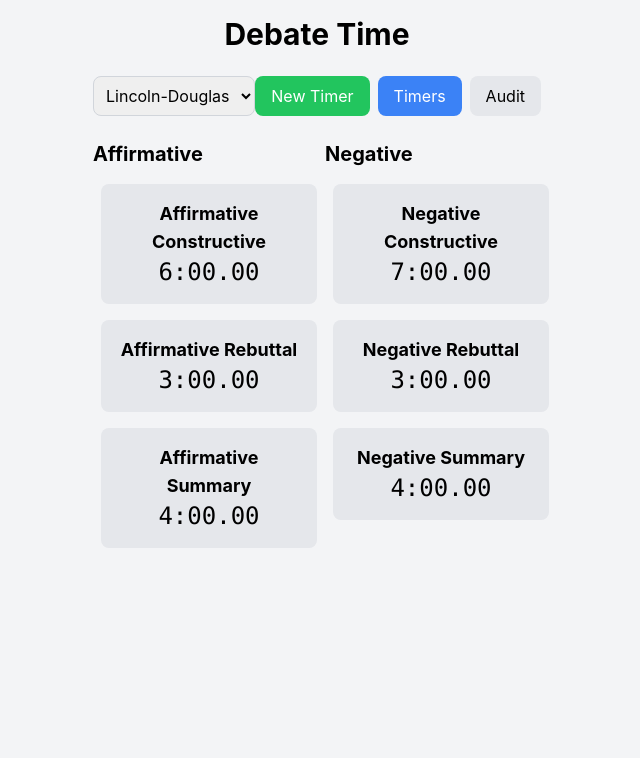
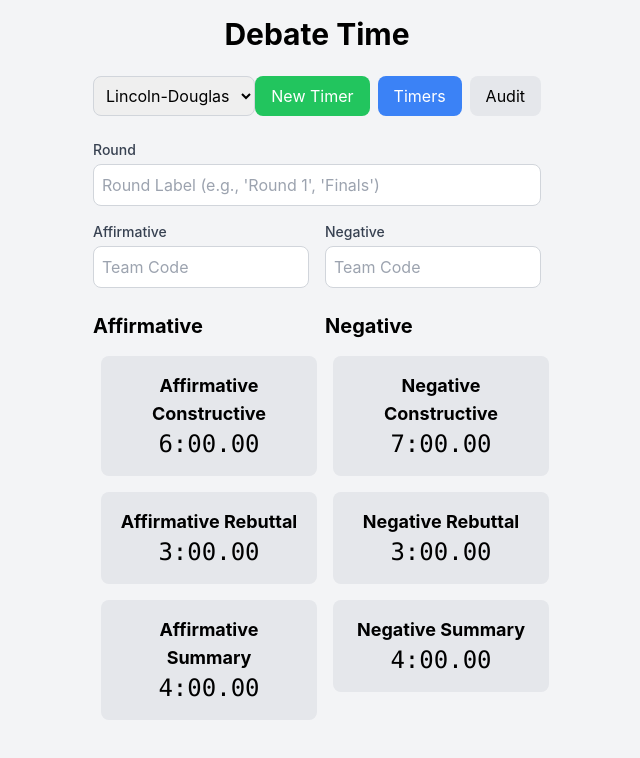
Before and after one commit to oculus42/debate-time, a React (Vite) app: page / in a window 1280 px wide. Shown: the top 758 px of the page, without its empty margins (323-963 px from the left). Built offline with nearby package versions, Linux system fonts and the light colour scheme.

Commit message:
feat: add codes and round

```diff
--- a/src/App.tsx
+++ b/src/App.tsx
@@ -12,6 +12,9 @@ function App() {
   const [events, setEvents] = useState<TimerEvent[]>([]);
   const [viewMode, setViewMode] = useState<ViewMode>('timers');
   const [resetTrigger, setResetTrigger] = useState(0);
+  const [affCode, setAffCode] = useState('');
+  const [negCode, setNegCode] = useState('');
+  const [roundLabel, setRoundLabel] = useState('');
 
   const handleTimerStart = (timerId: string) => {
     if (currentTimer) {
@@ -30,7 +33,10 @@ function App() {
       type: event.type,
       timerId,
       side: timerId.startsWith('aff') ? 'affirmative' : 'negative',
-      elapsedTime: event.elapsedTime
+      elapsedTime: event.elapsedTime,
+      affCode,
+      negCode,
+      roundLabel
     }]);
   };
 
@@ -91,6 +97,41 @@ function App() {
           </div>
         </div>
 
+        <div className="mb-6 space-y-4">
+          <div>
+            <label className="block text-sm font-medium text-gray-700 mb-1">Round</label>
+            <input
+              type="text"
+              value={roundLabel}
+              onChange={(e) => setRoundLabel(e.target.value)}
+              placeholder="Round Label (e.g., 'Round 1', 'Finals')"
+              className="w-full p-2 rounded-lg border border-gray-300"
+            />
+          </div>
+          <div className="flex gap-4">
+            <div className="flex-1">
+              <label className="block text-sm font-medium text-gray-700 mb-1">Affirmative</label>
+              <input
+                type="text"
+                value={affCode}
+                onChange={(e) => setAffCode(e.target.value)}
+                placeholder="Team Code"
+                className="w-full p-2 rounded-lg border border-gray-300"
+              />
+            </div>
+            <div className="flex-1">
+              <label className="block text-sm font-medium text-gray-700 mb-1">Negative</label>
+              <input
+                type="text"
+                value={negCode}
+                onChange={(e) => setNegCode(e.target.value)}
+                placeholder="Team Code"
+                className="w-full p-2 rounded-lg border border-gray-300"
+              />
+            </div>
+          </div>
+        </div>
+
         <div className={`${viewMode === 'timers' ? 'block' : 'hidden'}`}>
           <div className="grid grid-cols-2 gap-4">
             <div>
--- a/src/components/AuditHistory.tsx
+++ b/src/components/AuditHistory.tsx
@@ -25,8 +25,9 @@ export function AuditHistory({ events }: AuditHistoryProps) {
         {events.map((event, index) => (
           <div
             key={index}
-            className="flex items-center justify-between p-2 bg-gray-50 rounded"
+            className="flex flex-col p-2 bg-gray-50 rounded"
           >
+            <div className="flex items-center justify-between mb-1">
               <div className="flex items-center space-x-4">
                 <span className={`px-2 py-1 rounded text-sm ${
                   event.type === 'start' ? 'bg-green-100 text-green-800' : 'bg-red-100 text-red-800'
@@ -43,6 +44,12 @@ export function AuditHistory({ events }: AuditHistoryProps) {
                 {formatTimestamp(event.timestamp)}
               </span>
             </div>
+            <div className="text-sm text-gray-600">
+              {event.roundLabel && <span className="mr-4">Round: {event.roundLabel}</span>}
+              {event.affCode && <span className="mr-4">Aff: {event.affCode}</span>}
+              {event.negCode && <span>Neg: {event.negCode}</span>}
+            </div>
+          </div>
         ))}
         {events.length === 0 && (
           <div className="text-center text-gray-500 py-4">
--- a/src/types/debate.ts
+++ b/src/types/debate.ts
@@ -4,6 +4,9 @@ export interface TimerEvent {
   timerId: string;
   side: 'affirmative' | 'negative';
   elapsedTime: number;
+  affCode: string;
+  negCode: string;
+  roundLabel: string;
 }
 
 export interface Timer {
```
Lines whose indentation alone changed are shown as unchanged.
